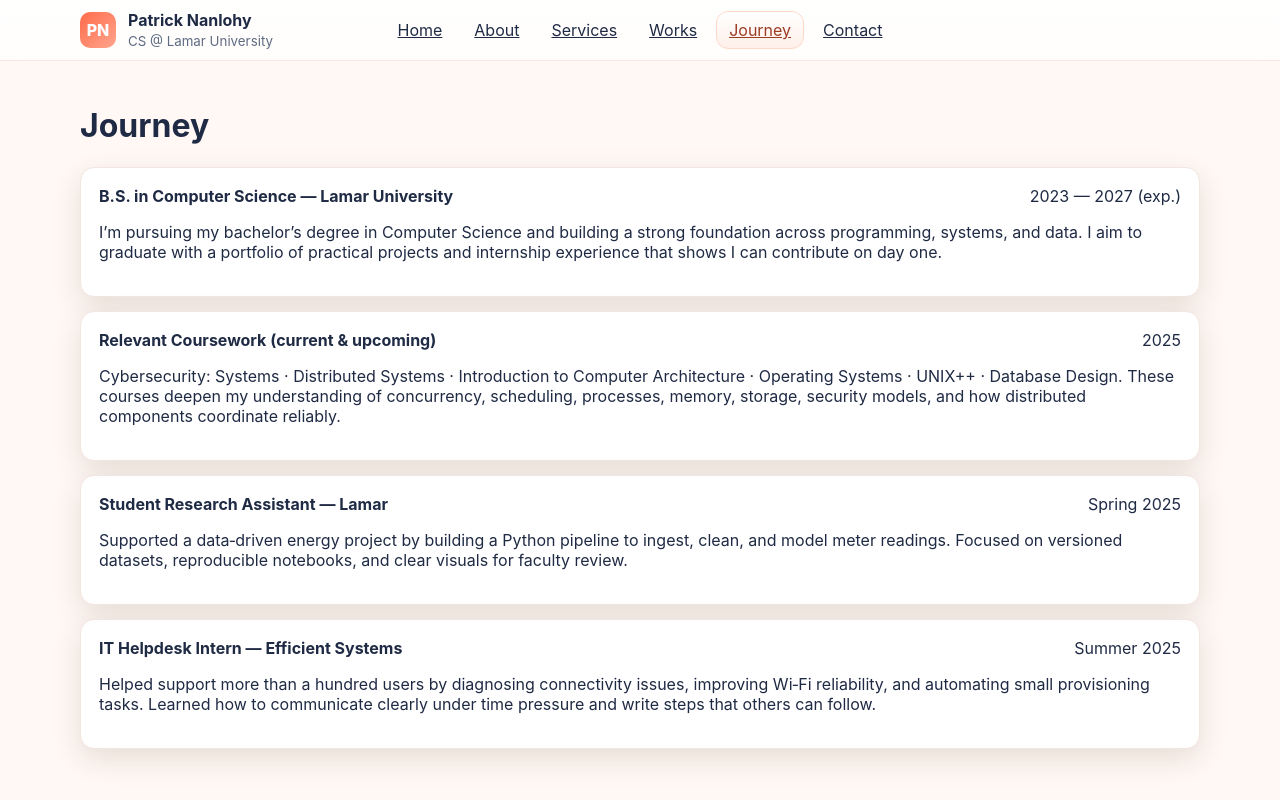
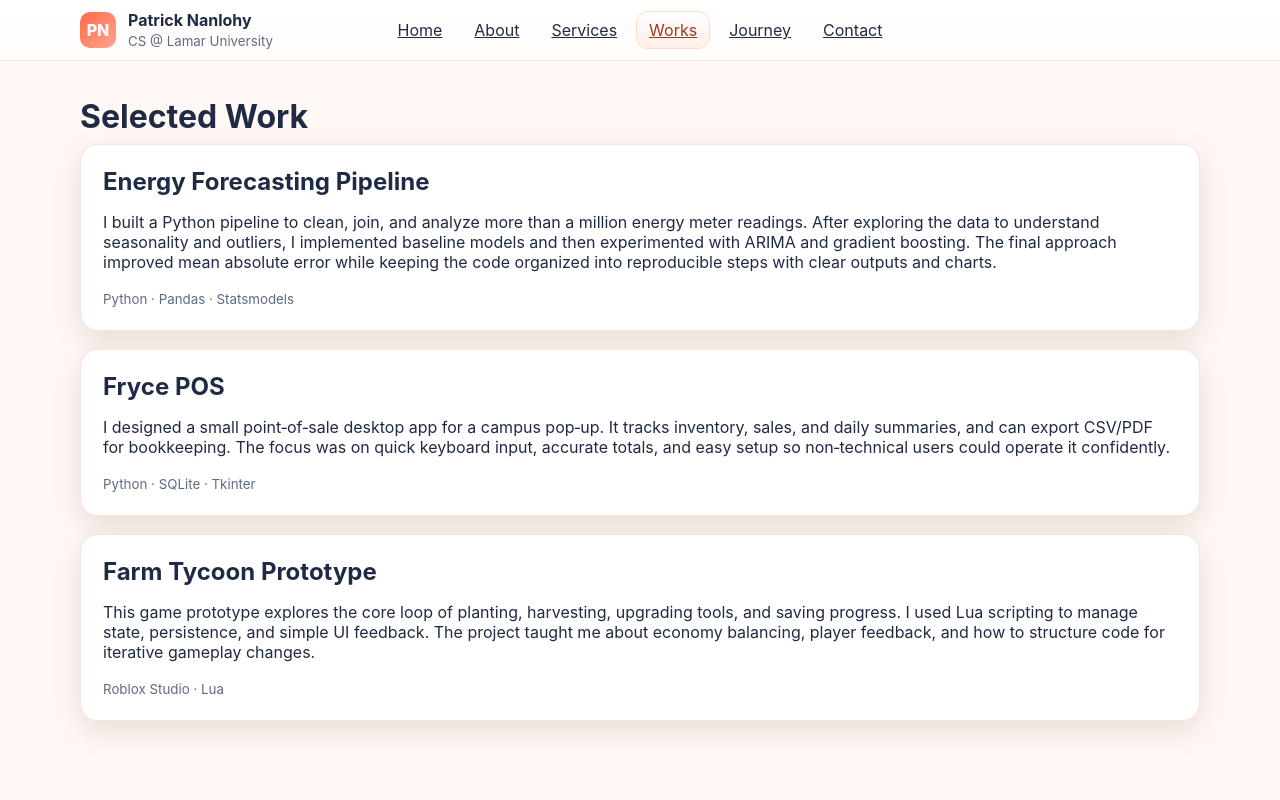
Before and after one commit to Nigelpat/Nigelpat.github.io, a plain HTML site: page works.html in a window 1280 px wide. Drawn offline with Linux system fonts and the light colour scheme.

Commit message:
Update works.html

```diff
--- a/works.html
+++ b/works.html
@@ -1,4 +1,4 @@
-<!DOCTYPE html><html lang="en"><head><meta charset="utf-8"/><meta name="viewport" content="width=device-width, initial-scale=1"/><title>Journey — Patrick Nanlohy</title><style>
+<!DOCTYPE html><html lang="en"><head><meta charset="utf-8"/><meta name="viewport" content="width=device-width, initial-scale=1"/><title>Works — Patrick Nanlohy</title><style>
 body{margin:0;font-family:Inter,ui-sans-serif,system-ui,-apple-system,Segoe UI,Roboto,Arial;background:#fff8f4;color:#1f2a44}
 .container{max-width:1120px;margin:0 auto;padding:24px 20px 60px}
 a{color:#ff6b4a}
@@ -6,23 +6,25 @@ header{position:sticky;top:0;background:linear-gradient(180deg,rgba(255,255,255,
 .nav{max-width:1120px;margin:0 auto;display:grid;grid-template-columns:1fr auto 1fr;align-items:center;gap:16px;padding:10px 20px}
 .brand{display:flex;gap:12px;align-items:center}.brand-badge{width:36px;height:36px;border-radius:10px;display:grid;place-items:center;background:linear-gradient(135deg,#ff6b4a,#ffa58d);color:#fff;font-weight:800}
 .menu{justify-self:center;display:flex;gap:6px}.menu a{padding:8px 12px;border-radius:12px;color:#1f2a44;border:1px solid transparent}.menu a:hover{background:#fff;border-color:#f3e5df;text-decoration:none}.menu a.active{background:linear-gradient(180deg,#fff,#ffefe9);border-color:#ffd8ca;color:#9b3b22}
-.entry{padding:18px;border-radius:14px;background:#fff;border:1px solid #f3e5df;box-shadow:0 10px 30px rgba(69,32,6,.12);margin-bottom:14px}
-.entry .top{display:flex;justify-content:space-between;gap:12px}
+.card{background:#fff;border:1px solid #f3e5df;border-radius:18px;padding:22px;box-shadow:0 10px 30px rgba(69,32,6,.12);margin-bottom:18px}
+h1{margin:12px 0 8px}
+h2{margin:0 0 8px}
+small.muted{color:#5f6b82}
 </style></head><body>
-<header><nav class="nav"><div class="brand"><div class="brand-badge">PN</div><div><strong>Patrick Nanlohy</strong><br><small style="color:#5f6b82">CS @ Lamar University</small></div></div><div class="menu"><a href="index.html">Home</a><a href="about.html">About</a><a href="services.html">Services</a><a href="works.html">Works</a><a href="journey.html" class="active">Journey</a><a href="contact.html">Contact</a></div><div></div></nav></header>
+<header><nav class="nav"><div class="brand"><div class="brand-badge">PN</div><div><strong>Patrick Nanlohy</strong><br><small style="color:#5f6b82">CS @ Lamar University</small></div></div><div class="menu"><a href="index.html">Home</a><a href="about.html">About</a><a href="services.html">Services</a><a href="works.html" class="active">Works</a><a href="journey.html">Journey</a><a href="contact.html">Contact</a></div><div></div></nav></header>
 <main class="container">
-  <h1>Journey</h1>
-  <div class="entry"><div class="top"><strong>B.S. in Computer Science — Lamar University</strong><span>2023 — 2027 (exp.)</span></div>
-    <p>I’m pursuing my bachelor’s degree in Computer Science and building a strong foundation across programming, systems, and data. I aim to graduate with a portfolio of practical projects and internship experience that shows I can contribute on day one.</p>
+  <h1>Selected Work</h1>
+  <div class="card"><h2>Energy Forecasting Pipeline</h2>
+    <p>I built a Python pipeline to clean, join, and analyze more than a million energy meter readings. After exploring the data to understand seasonality and outliers, I implemented baseline models and then experimented with ARIMA and gradient boosting. The final approach improved mean absolute error while keeping the code organized into reproducible steps with clear outputs and charts.</p>
+    <small class="muted">Python · Pandas · Statsmodels</small>
   </div>
-  <div class="entry"><div class="top"><strong>Relevant Coursework (current & upcoming)</strong><span>2025</span></div>
-    <p>Cybersecurity: Systems · Distributed Systems · Introduction to Computer Architecture · Operating Systems · UNIX++ · Database Design. These courses deepen my understanding of concurrency, scheduling, processes, memory, storage, security models, and how distributed components coordinate reliably.</p>
+  <div class="card"><h2>Fryce POS</h2>
+    <p>I designed a small point‑of‑sale desktop app for a campus pop‑up. It tracks inventory, sales, and daily summaries, and can export CSV/PDF for bookkeeping. The focus was on quick keyboard input, accurate totals, and easy setup so non‑technical users could operate it confidently.</p>
+    <small class="muted">Python · SQLite · Tkinter</small>
   </div>
-  <div class="entry"><div class="top"><strong>Student Research Assistant — Lamar</strong><span>Spring 2025</span></div>
-    <p>Supported a data‑driven energy project by building a Python pipeline to ingest, clean, and model meter readings. Focused on versioned datasets, reproducible notebooks, and clear visuals for faculty review.</p>
-  </div>
-  <div class="entry"><div class="top"><strong>IT Helpdesk Intern — Efficient Systems</strong><span>Summer 2025</span></div>
-    <p>Helped support more than a hundred users by diagnosing connectivity issues, improving Wi‑Fi reliability, and automating small provisioning tasks. Learned how to communicate clearly under time pressure and write steps that others can follow.</p>
+  <div class="card"><h2>Farm Tycoon Prototype</h2>
+    <p>This game prototype explores the core loop of planting, harvesting, upgrading tools, and saving progress. I used Lua scripting to manage state, persistence, and simple UI feedback. The project taught me about economy balancing, player feedback, and how to structure code for iterative gameplay changes.</p>
+    <small class="muted">Roblox Studio · Lua</small>
   </div>
 </main>
 </body></html>
```
